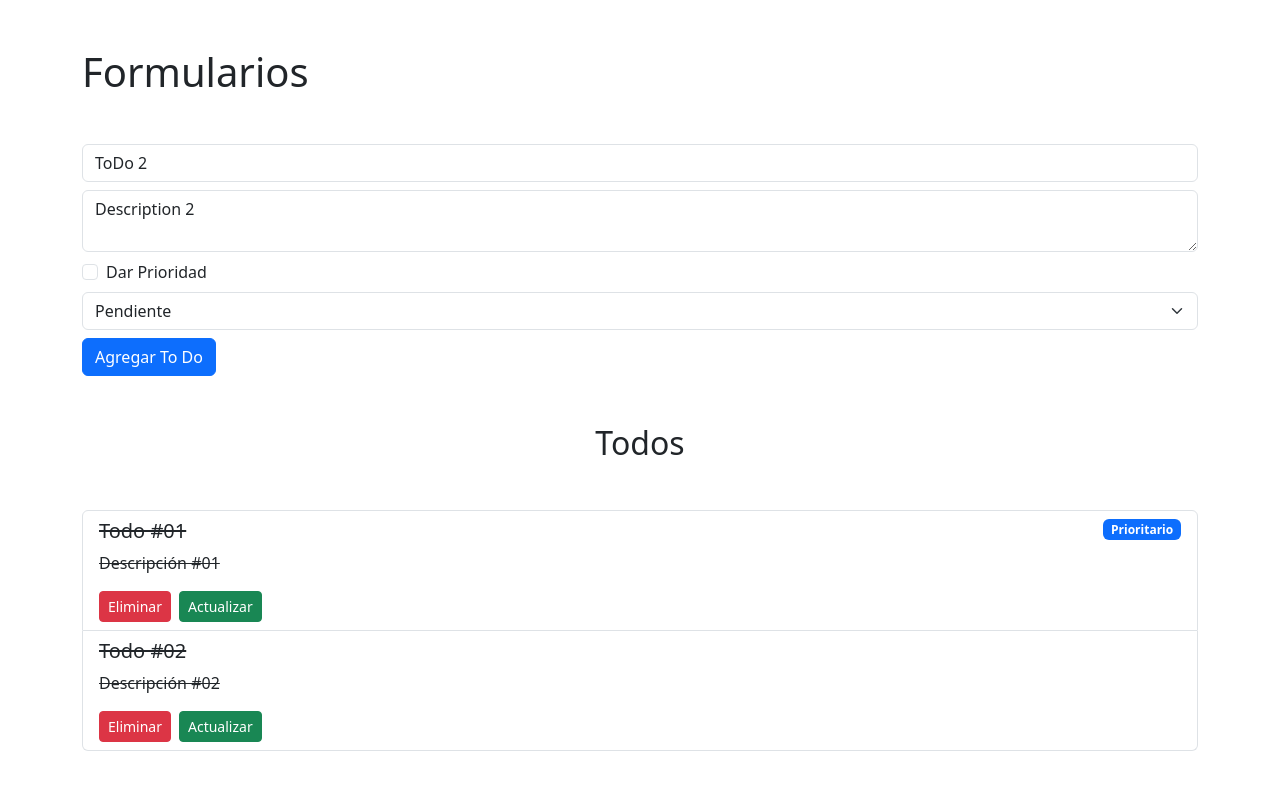
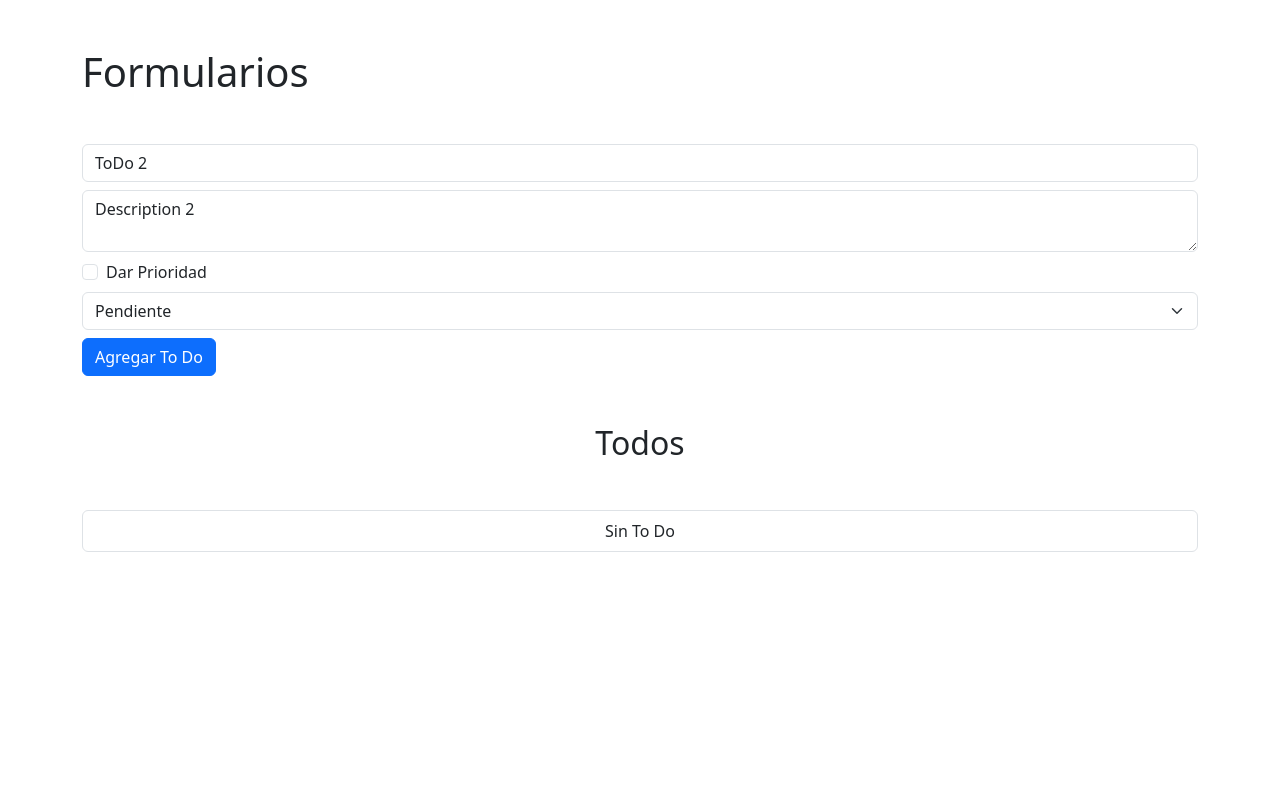
Before and after one commit to MarioGRodriguez28/formularios-react, a React (Vite) app: page / in a window 1280 px wide. Shown: the top 790 px of the page. Built offline with nearby package versions, Linux system fonts and the light colour scheme.

Commit message:
UseEffect y LocalStorage, done

```diff
--- a/src/App.jsx
+++ b/src/App.jsx
@@ -1,50 +1,52 @@
-import { useState } from "react";
+import {useEffect, useState} from "react";
 import Formulario from "./components/Formulario";
 import Todos from "./components/Todos";
 
-const initialStateTodos = [
-  {
-    id: 1,
-    title: "Todo #01",
-    description: "Descripción #01",
-    state: "pendiente",
-    priority: true,
-  },
-  {
-    id: 2,
-    title: "Todo #02",
-    description: "Descripción #02",
-    state: "completado",
-    priority: false,
-  },
-];
+const initialStateTodos = JSON.parse(localStorage.getItem('todos')) || [];
 
 const App = () => {
   const [todos, setTodos] = useState(initialStateTodos);
 
- const addTodo= todo => {
-  setTodos([...todos, todo])
- }
+  useEffect(()=>{
+    localStorage.setItem('todos', JSON.stringify(todos))
+  },[todos])
 
- const deleteTodo = id=> {
-  const newArray = todos.filter(todo=> todo.id !== id)
-  setTodos(newArray)
- }
+  const addTodo = (todo) => {
+    setTodos([...todos, todo]);
+  };
 
- const updateTodo= (id) =>{
-  const newArray = todos.map ((todo)=>{
-    if (todo.id === id){
-      todo.state=!todo.state
-    }
-    return todo;
-  })
-  setTodos(newArray)
- }
+  const deleteTodo = (id) => {
+    const newArray = todos.filter((todo) => todo.id !== id);
+    setTodos(newArray);
+  };
+
+  const updateTodo = (id) => {
+    const newArray = todos.map((todo) => {
+      if (todo.id === id) {
+        todo.state = !todo.state;
+      }
+      return todo;
+    });
+    setTodos(newArray);
+  };
+
+  const orderTodo = (arrayTodos) => {
+    return arrayTodos.sort((a, b) => {
+      if (a.priority === b.priority) return 0;
+      if (a.priority) return -1;
+      if (!a.priority) return 1;
+    });
+  };
   return (
     <div className="container mb-2">
       <h1 className="my-5">Formularios</h1>
-      <Formulario addTodo={addTodo}/>
-      <Todos todos={todos} deleteTodo = {deleteTodo} updateTodo={updateTodo} />
+      <Formulario addTodo={addTodo} />
+      <Todos
+      todos={orderTodo (todos)}
+      deleteTodo={deleteTodo}
+      updateTodo={updateTodo}
+
+      />
     </div>
   );
 };
```
